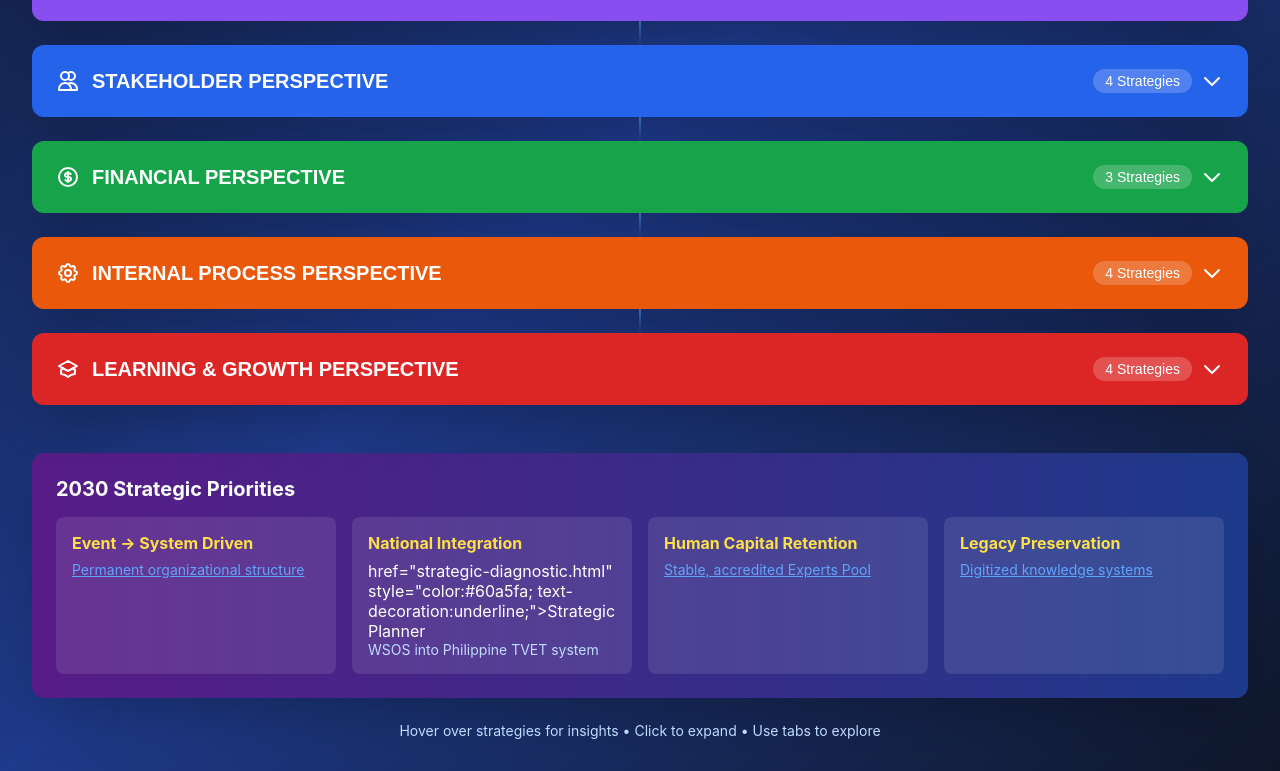
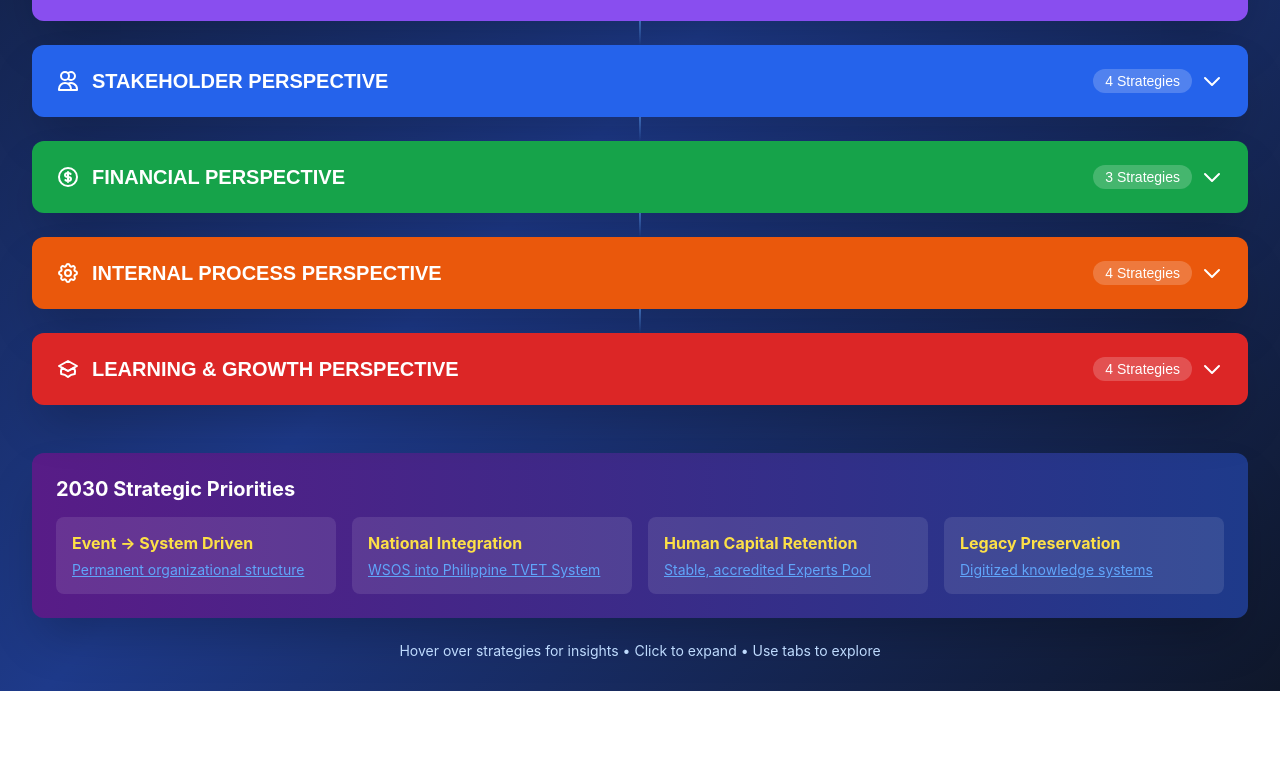
Before and after one commit to cognitioplus/strategic-planner, a website: page strategy-map-cld.html in a window 1280 px wide. Shown: the part 502-1273 px from the top of the page. After the commit the page ends 1193 px from the top, so only its background shows below. Drawn offline with Linux system fonts and the light colour scheme.

Commit message:
Update strategy-map-cld.html

```diff
--- a/strategy-map-cld.html
+++ b/strategy-map-cld.html
@@ -558,8 +558,8 @@ transform: translateY(-2px);
 <p class="priority-desc"><a href="wsp-secretariat-orgchart.html" style="color:#60a5fa; text-decoration:underline;">Permanent organizational structure</a></p>
 </div>
 <div class="priority-item">
-<h4 class="priority-title">National Integration</h4> href="strategic-diagnostic.html" style="color:#60a5fa; text-decoration:underline;">Strategic Planner</a></p>
-<p class="priority-desc">WSOS into Philippine TVET system</p>
+<h4 class="priority-title">National Integration</h4> </p>
+<p class="priority-desc"><a href="strategic-diagnostic.html" style="color:#60a5fa; text-decoration:underline;"> WSOS into Philippine TVET System</a></p>
 </div>
 <div class="priority-item">
 <h4 class="priority-title">Human Capital Retention</h4>
```
